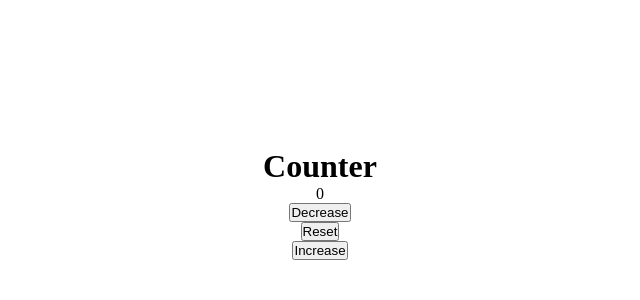
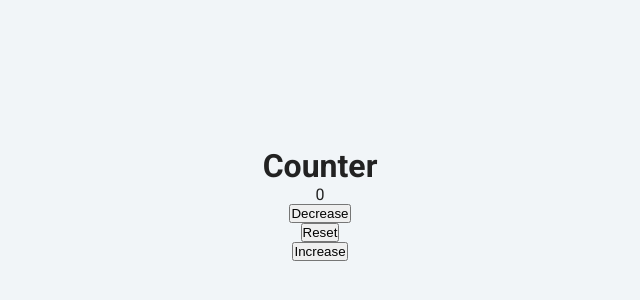
Before and after one commit to raghavthapar7/Counter, a plain HTML site: page index.html in a window 1280 px wide. Shown: the part 196-496 px from the top of the page, 320-960 px from the left. Drawn offline with Linux system fonts and the light colour scheme.

Commit message:
New font added and changed colors

```diff
--- a/style.css
+++ b/style.css
@@ -1,3 +1,5 @@
+@import url("https://fonts.googleapis.com/css2?family=Roboto:ital,wght@0,100;0,300;0,400;0,500;0,700;0,900;1,100;1,300;1,400;1,500;1,700;1,900&display=swap");
+
 * {
   margin: 0;
   padding: 0;
@@ -8,6 +10,9 @@ body {
   width: 100vw;
   height: 100vh;
   text-align: center;
+  font-family: "Roboto", sans-serif;
+  background-color: #f1f5f8;
+  color: #222;
 }
 
 .header {
```
